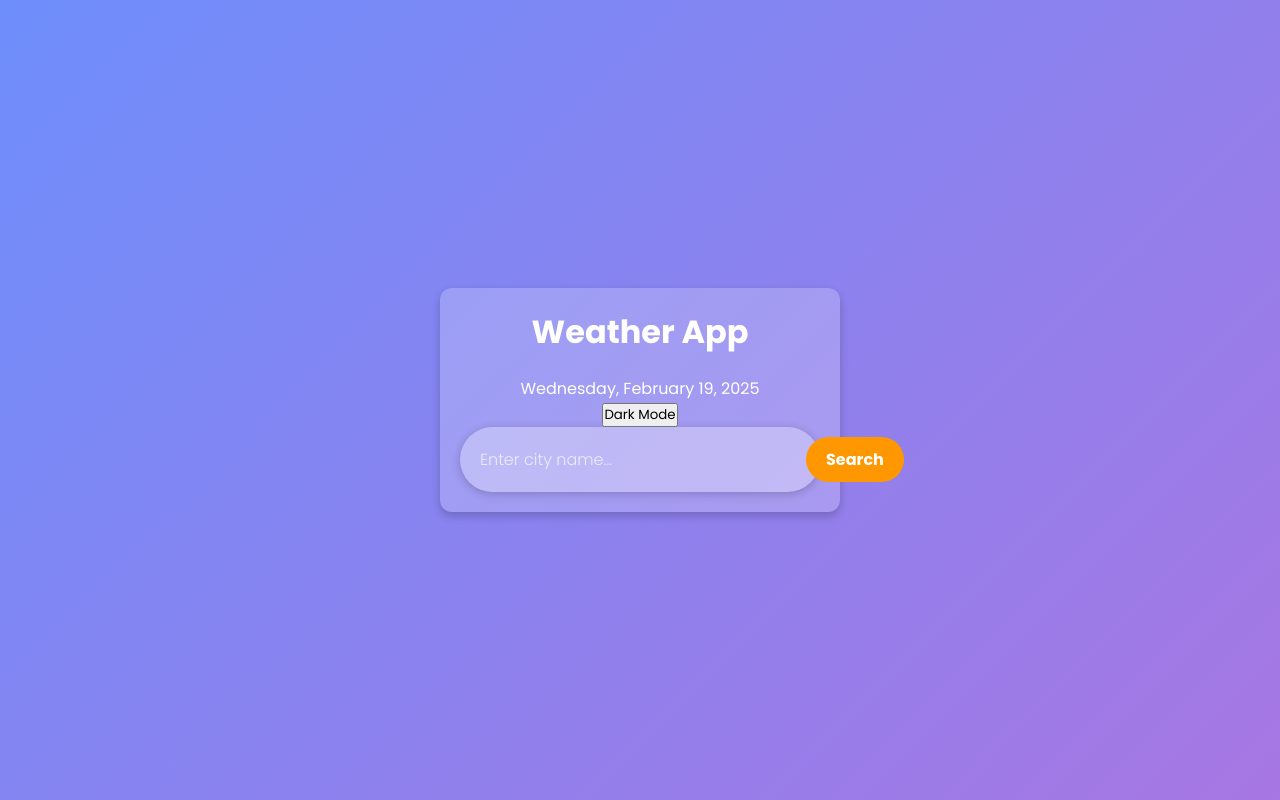
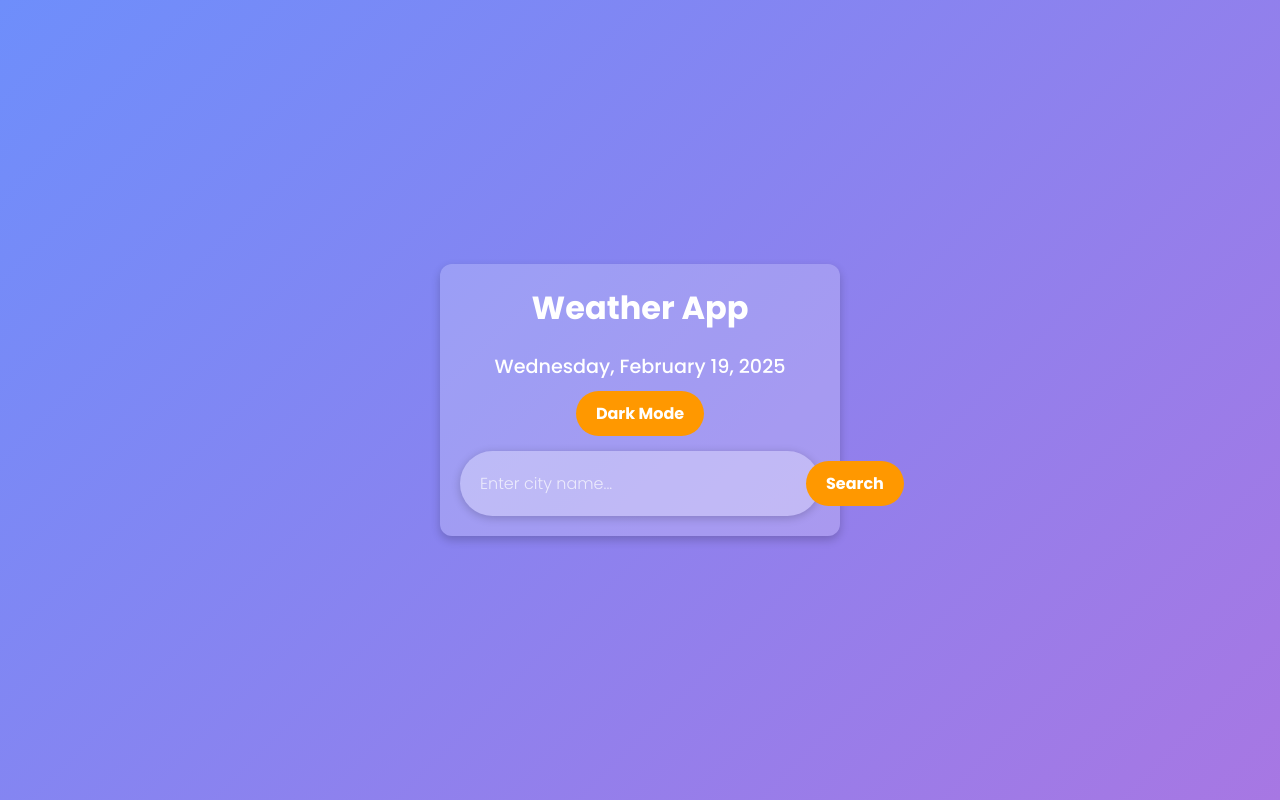
Before and after one commit to PatilLaxmikant/weather-app, a React (Vite) app: page / in a window 1280 px wide. Built offline with nearby package versions, Linux system fonts and the light colour scheme.

Commit message:
Update Weather.css

```diff
--- a/src/components/Weather.css
+++ b/src/components/Weather.css
@@ -169,3 +169,62 @@
         width: 100%;
     }
 }
+
+
+/* Dark Mode Styles */
+.dark-mode {
+  background: #222;
+  color: #f0f0f0;
+}
+
+.dark-mode .weather-container {
+  background: rgba(0, 0, 0, 0.6);
+  box-shadow: 0 4px 10px rgba(255, 255, 255, 0.2);
+}
+
+.dark-mode .search-bar {
+  background: rgba(255, 255, 255, 0.1);
+}
+
+.dark-mode .search-bar input {
+  color: white;
+}
+
+.dark-mode .search-bar input::placeholder {
+  color: rgba(255, 255, 255, 0.5);
+}
+
+.dark-mode .search-button {
+  background: #ff9800;
+}
+
+.dark-mode .search-button:hover {
+  background: #e68900;
+}
+
+/* Date Styling */
+.date {
+  font-size: 1.2rem;
+  font-weight: 500;
+  margin-bottom: 10px;
+  color: white;
+}
+
+/* Dark Mode Button */
+.toggle-button {
+  background: #ff9800;
+  color: white;
+  border: none;
+  padding: 10px 20px;
+  border-radius: 50px;
+  font-size: 1rem;
+  font-weight: bold;
+  cursor: pointer;
+  transition: all 0.3s ease;
+  margin-bottom: 15px;
+}
+
+.toggle-button:hover {
+  background: #e68900;
+  transform: scale(1.05);
+}
```
